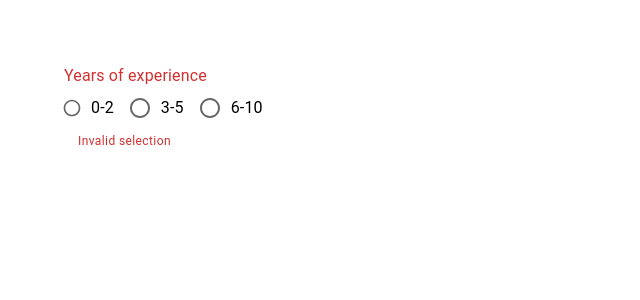
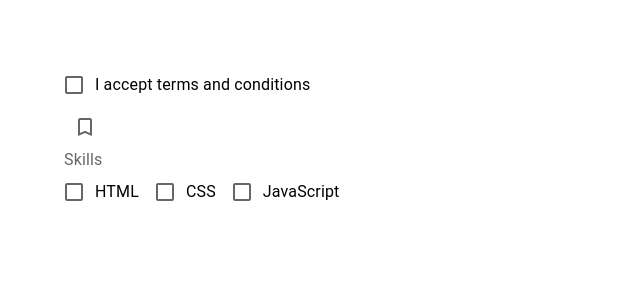
Before and after one commit to lilman109/react-mui-demo, a React (Create React App) app: page / in a window 1280 px wide. Shown: the top 300 px of the page, without its empty margins (0-640 px from the left). Built offline with nearby package versions, Linux system fonts and the light colour scheme.

Commit message:
checkbox component

```diff
--- a/src/App.tsx
+++ b/src/App.tsx
@@ -1,5 +1,6 @@
 import './App.css';
 import MuiButton from './components/MuiButton';
+import MuiCheckbox from './components/MuiCheckbox';
 import MuiRadioButton from './components/MuiRadioButton';
 import MuiSelect from './components/MuiSelect';
 import MuiTextField from './components/MuiTextField';
@@ -12,7 +13,8 @@
       {/* <MuiButton/> */}
       {/* <MuiTextField/> */}
       {/* <MuiSelect/> */}
-      <MuiRadioButton/>
+      {/* <MuiRadioButton/> */}
+      <MuiCheckbox/>
     </div>
   );
 }
--- /dev/null
+++ b/src/components/MuiCheckbox.tsx
@@ -0,0 +1,81 @@
+import { Bookmark, BookmarkBorder } from "@mui/icons-material";
+import {
+  Box,
+  Checkbox,
+  FormControlLabel,
+  FormGroup,
+  FormLabel,
+} from "@mui/material";
+import React, { useState } from "react";
+
+const MuiCheckbox = () => {
+  const [accepted, setAccepted] = useState(false);
+  const handleChange = (event: React.ChangeEvent<HTMLInputElement>) => {
+    setAccepted(event.target.checked);
+  };
+
+  const [skills, setSkills] = useState<string[]>([]);
+  const handleSkillsChange = (event: React.ChangeEvent<HTMLInputElement>) => {
+    const index = skills.indexOf(event.target.value);
+    if (index === -1) {
+      setSkills([...skills, event.target.value]);
+    } else {
+      setSkills(skills.filter((skill) => skill !== event.target.value));
+    }
+  };
+  return (
+    <Box>
+      <Box>
+        <FormControlLabel
+          label="I accept terms and conditions"
+          control={<Checkbox checked={accepted} onChange={handleChange} />}
+        />
+      </Box>
+      <Box>
+        <Checkbox
+          icon={<BookmarkBorder />}
+          checked={accepted}
+          checkedIcon={<Bookmark />}
+          onChange={handleChange}
+        />
+      </Box>
+      <Box>
+        <FormLabel>Skills</FormLabel>
+        <FormGroup row>
+          <FormControlLabel
+            label="HTML"
+            value="html"
+            control={
+              <Checkbox
+                checked={skills.includes("html")}
+                onChange={handleSkillsChange}
+              />
+            }
+          />
+          <FormControlLabel
+            label="CSS"
+            value="css"
+            control={
+              <Checkbox
+                checked={skills.includes("css")}
+                onChange={handleSkillsChange}
+              />
+            }
+          />
+          <FormControlLabel
+            label="JavaScript"
+            value="javascript"
+            control={
+              <Checkbox
+                checked={skills.includes("javascript")}
+                onChange={handleSkillsChange}
+              />
+            }
+          />
+        </FormGroup>
+      </Box>
+    </Box>
+  );
+};
+
+export default MuiCheckbox;
```
